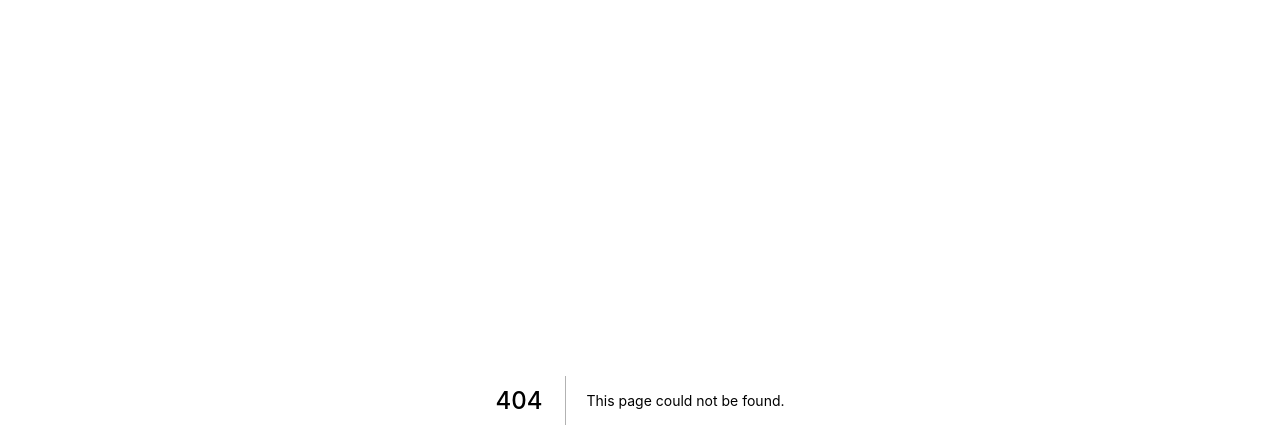
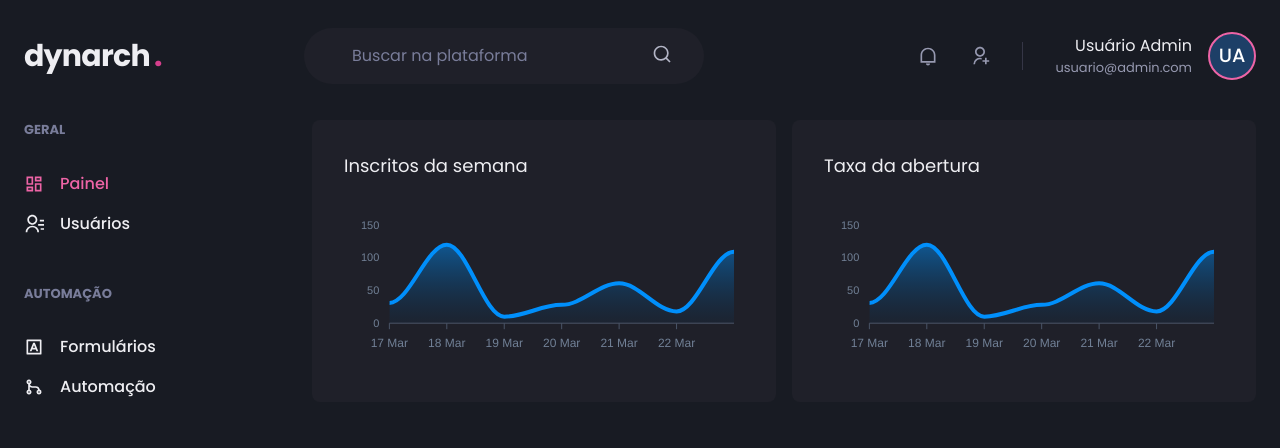
Before and after one commit to sergiogomes/dynamic-research, a Next.js app: page /painel in a window 1280 px wide. Before the commit this address had no page. Shown: the top 448 px of the page. Built offline with nearby package versions, Linux system fonts and the light colour scheme; what miragejs would draw is missing.

Commit message:
feat: :sparkles: add general changes for the template

```diff
--- a/src/components/Header/Logo.tsx
+++ b/src/components/Header/Logo.tsx
@@ -8,7 +8,7 @@ export function Logo() {
       letterSpacing="tight"
       width="64"
     >
-      dashgo
+      dynarch
       <Text as="span" marginLeft="1" color="pink.500">
         .
       </Text>
--- a/src/components/Header/Profile.tsx
+++ b/src/components/Header/Profile.tsx
@@ -8,16 +8,18 @@ export function Profile({ showProfileData = true }: ProfileProps) {
   return (
     <Flex alignItems="center">
       {showProfileData && <Box marginRight="4" textAlign="right">
-        <Text>Josimar Junior</Text>
+        <Text>Usuário Admin</Text>
         <Text color="gray.300" fontSize="small">
-          josimarjr479@gmail.com
+          usuario@admin.com
         </Text>
       </Box>}
 
       <Avatar
+        showBorder
+        borderColor="pink.400"
         size="md"
-        name="Josimar Martins"
-        src="https://avatars.githubusercontent.com/u/49077388?s=400&u=ec9520ac11646eea256440b5db57ede4af4bf6be&v=4"
+        name="Usuário Admin"
+        // src="https://avatars.githubusercontent.com/u/49077388?s=400&u=ec9520ac11646eea256440b5db57ede4af4bf6be&v=4"
       />
     </Flex>
   );
--- a/src/components/Sidebar/SidebarNav.tsx
+++ b/src/components/Sidebar/SidebarNav.tsx
@@ -10,13 +10,13 @@ export function SidebarNav() {
       alignItems="flex-start"
     >
       <NavSection title="GERAL">
-        <NavLink title="Dashboard" href="/dashboard" icon={RiDashboardLine} />
-        <NavLink title="Usuários" href="/users" icon={RiContactsLine} />
+        <NavLink title="Painel" href="/painel" icon={RiDashboardLine} />
+        <NavLink title="Usuários" href="/usuarios" icon={RiContactsLine} />
       </NavSection>
 
       <NavSection title="AUTOMAÇÃO">
-        <NavLink title="Formulários" href="/users/create" icon={RiInputMethodLine} />
-        <NavLink title="Automação" href="/automation" icon={RiGitMergeLine} />
+        <NavLink title="Formulários" href="/usuarios/adicionar" icon={RiInputMethodLine} />
+        <NavLink title="Automação" href="/automacao" icon={RiGitMergeLine} />
       </NavSection>
     </Stack>
   );
```
Also changed, not shown: package.json (+12 -1 lines), src/pages/painel.tsx (renamed from src/pages/dashboard.tsx), 1 other file (tests, documents, lock files or other folders).
